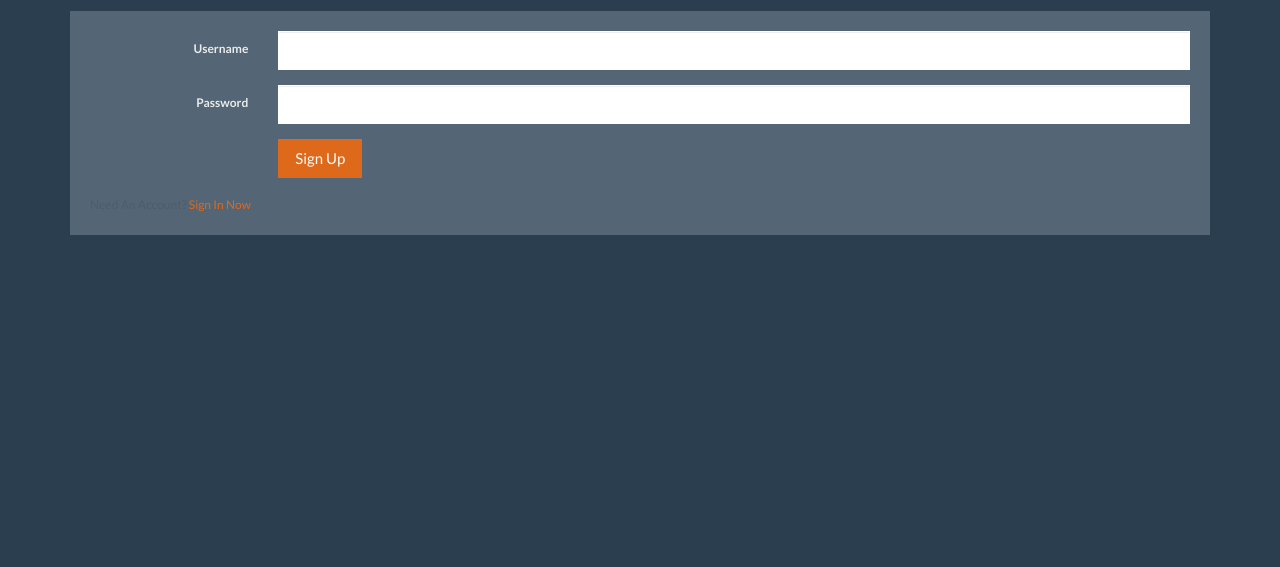
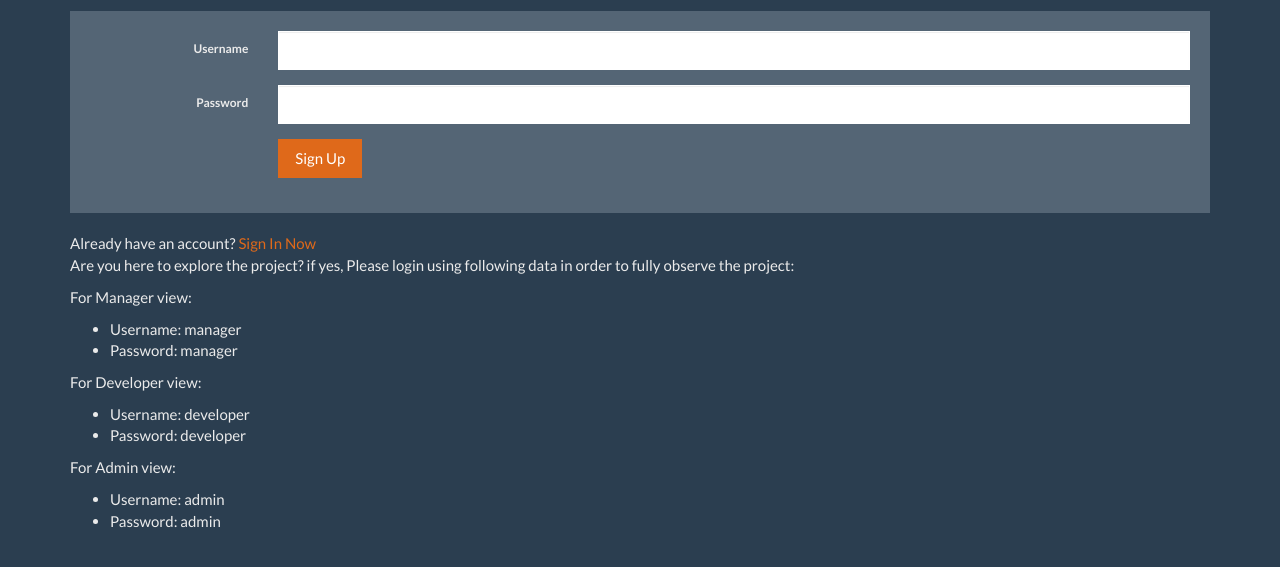
Before and after one commit to MuhammedTech/Debugger, a Flask app: page /register in a window 1280 px wide. Shown: the part 186-753 px from the top of the page. Run offline with Flask 2, Linux system fonts and the light colour scheme; some libraries are stand-ins or nearby versions.

Commit message:
blueprint

```diff
--- a/debugger/templates/base.html
+++ b/debugger/templates/base.html
@@ -22,6 +22,7 @@
   </head>
 
   <body>
+
   <style>
 
     .dataTables_length select {
--- a/debugger/templates/home.html
+++ b/debugger/templates/home.html
@@ -24,6 +24,7 @@
                 </tr>
               </thead>
               <tbody>
+              {% if current_user.is_authenticated %}
                 {% for ticket in tickets %}
                 <tr>
                     <th style="background-color:#2b3f50" scope="row">{{ ticket.id }}</th>
@@ -38,6 +39,7 @@
                 {% endfor %}
               </tbody>
             </table>
+            {% endif %}
         </div><!-- /.col-lg-12 -->
       </div>
        <div class="page-header">
--- a/debugger/templates/register.html
+++ b/debugger/templates/register.html
@@ -41,14 +41,33 @@
                       {{ form.submit (class="btn btn-primary") }}
                     </div>
                   </div>
-                    <div class="border-top pt-3">
-            <small class="text-muted">
-                Need An Account? <a class="ml-2" href="{{ url_for ('users.login') }}">Sign In Now</a>
-            </small>
-        </div>
                 </fieldset>
               </form>
             </div>
+              <div class="border-top pt-3">
+                            Already have an account? <a class="ml-50" href="{{ url_for('users.login') }}">Sign In Now</a>
+              </div>
+              <div class="border-top pt-3">
+                  Are you here to explore the project? if yes, Please login using following data in order to fully observe the project:
+                 <p></p>
+                  <p>For Manager view:</p>
+                  <ul>
+                      <li>Username: manager</li>
+                      <li>Password: manager</li>
+                  </ul>
+                  <p></p>
+                  <p>For Developer view:</p>
+                  <ul>
+                      <li>Username: developer</li>
+                      <li>Password: developer</li>
+                  </ul>
+                  <p></p>
+                  <p>For Admin view:</p>
+                  <ul>
+                      <li>Username: admin</li>
+                      <li>Password: admin</li>
+                  </ul>
+              </div>
           </div>
 
     </div> <!-- /container -->
--- a/debugger/users/routes.py
+++ b/debugger/users/routes.py
@@ -62,6 +62,8 @@ def promote(user_id):
         return redirect(url_for('main.index'))
     user = Users.query.get_or_404(user_id)
     user.expert = 1
+    if user.expert == 1:
+        user.expert = 0
     db.session.commit()
     return redirect(url_for('main.index'))
 
```
Also changed, not shown: debugger/templates/login.html (+24 -6 lines), debugger/site.db, debugger/static/theme.css (line endings or trailing spaces).
